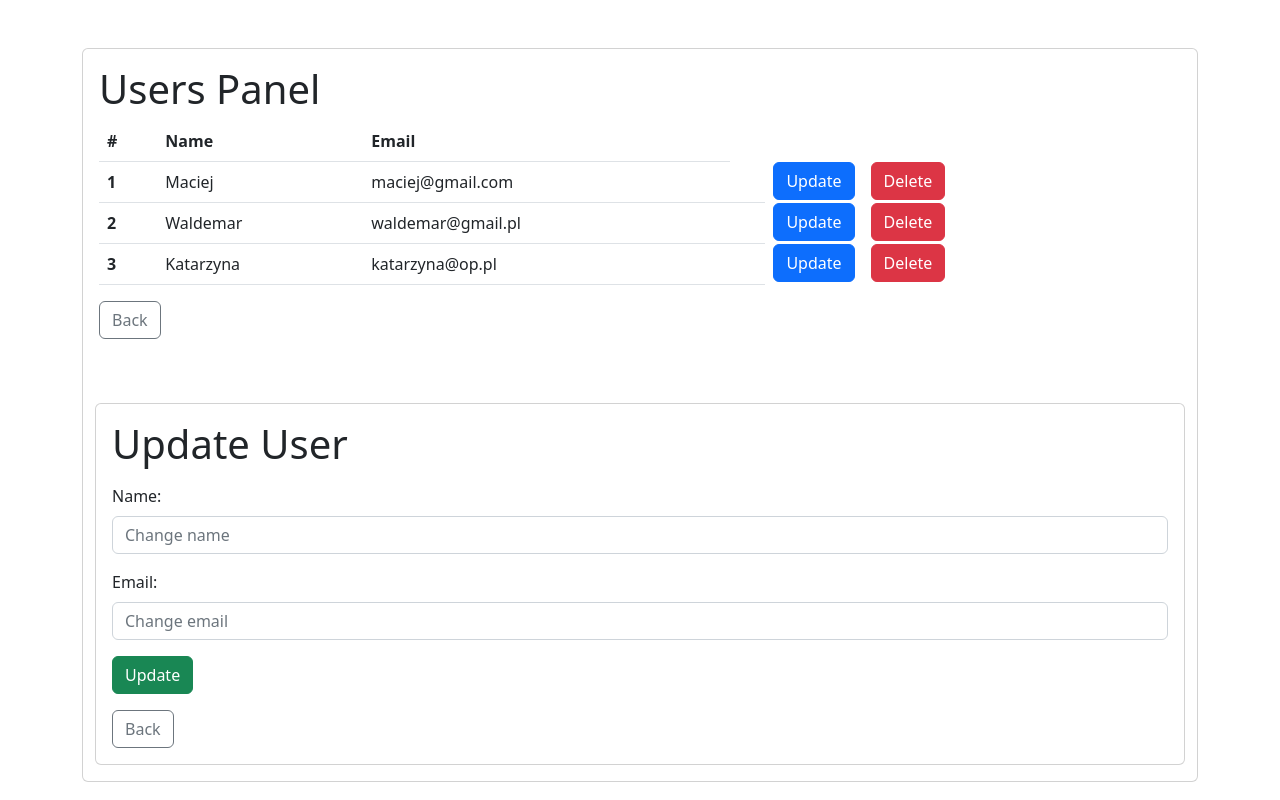
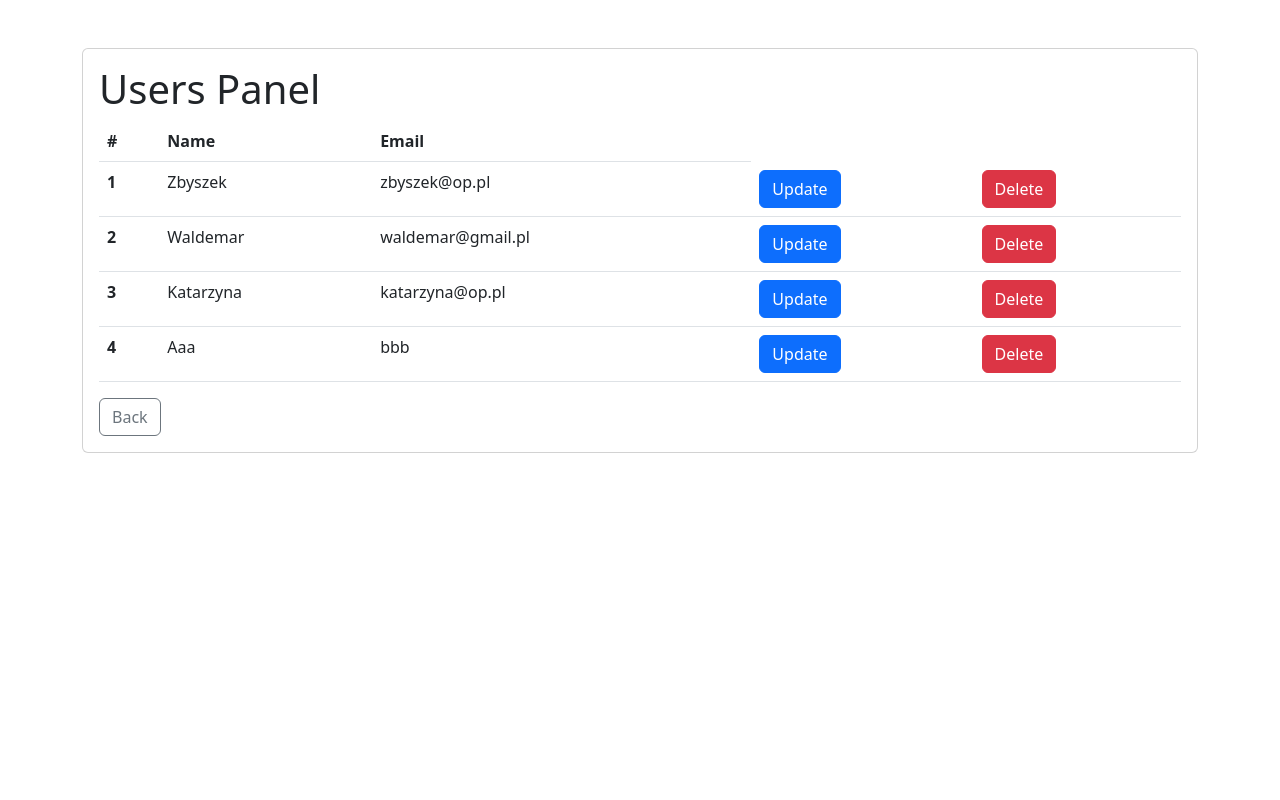
Before and after one commit to macpli/user-manager-ng, an Angular app: page /users in a window 1280 px wide. Built offline with nearby package versions, Linux system fonts and the light colour scheme; data requests are answered from the project's data file.

Commit message:
Add: update user functionality

```diff
--- a/db.json
+++ b/db.json
@@ -1,8 +1,8 @@
 {
   "students": [
     {
-      "name": "Maciej",
-      "email": "maciej@gmail.com",
+      "name": "Zbyszek",
+      "email": "zbyszek@op.pl",
       "id": 1
     },
     {
@@ -14,6 +14,11 @@
       "name": "Katarzyna",
       "email": "katarzyna@op.pl",
       "id": 3
+    },
+    {
+      "name": "AAA",
+      "email": "BBB",
+      "id": 4
     }
   ]
 }
--- a/src/app/components/update-user-panel/update-user-panel.component.html
+++ b/src/app/components/update-user-panel/update-user-panel.component.html
@@ -1,4 +1,6 @@
-<div class="container-md mt-5">
+<button (click)="tglUpdate()" class="btn btn-primary">Update</button>
+
+<div class="container-md mt-5" *ngIf="tglState == true">
     <div class="card mx-auto">
         <div class="card-body">
         <h1 class="mb-3">Update User</h1>
--- a/src/app/components/update-user-panel/update-user-panel.component.ts
+++ b/src/app/components/update-user-panel/update-user-panel.component.ts
@@ -15,7 +15,9 @@ export class UpdateUserPanelComponent implements OnInit {
 
   name: string = '';
   email: string = '';
-  id: number = 1;
+  id: number = 4;
+
+  tglState: boolean = false;
 
   constructor(private router: Router, private userService: UserService) { }
 
@@ -37,6 +39,12 @@ export class UpdateUserPanelComponent implements OnInit {
     console.log('update-user-panel: in OnSubmit');
   }
 
+  tglUpdate(){
+    if(this.tglState == false){
+      return this.tglState = true;
+    }else return this.tglState = false;
+  }
+
   clickButtonBack(path: string){
     this.router.navigate([path])
   }
--- a/src/app/components/users-panel/users-panel.component.html
+++ b/src/app/components/users-panel/users-panel.component.html
@@ -16,16 +16,13 @@
             <th scope="row">{{user.id}}</th>
             <td>{{user.name | titlecase}}</td>
             <td>{{user.email | lowercase}}</td>
-            <td></td>
-
-            <app-update-user (onUpdateUser) = "updateUser(user)"></app-update-user>
-            <app-delete-user (onDeleteUser) = "deleteUser(user)"></app-delete-user>
+            <td><app-update-user-panel (onUpdateUser) = "updateUser($event)"></app-update-user-panel></td>
+            <td><app-delete-user (onDeleteUser) = "deleteUser(user)"></app-delete-user></td>
           </tr>
         </tbody>
       </table>
 
       <button type="button" class="btn btn-outline-secondary" (click)="clickButtonBack('/welcome')">Back</button>
     </div>
-    <app-update-user-panel (onUpdateUser) = "updateUser($event)" class="mb-3"></app-update-user-panel>
   </div>
 </div>
```
